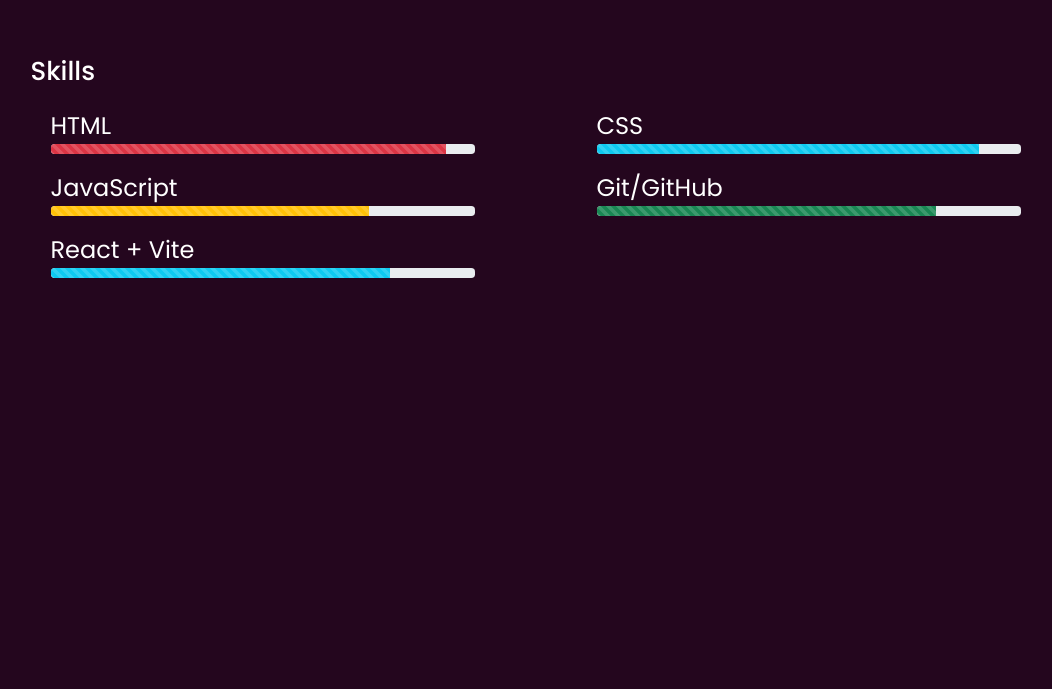
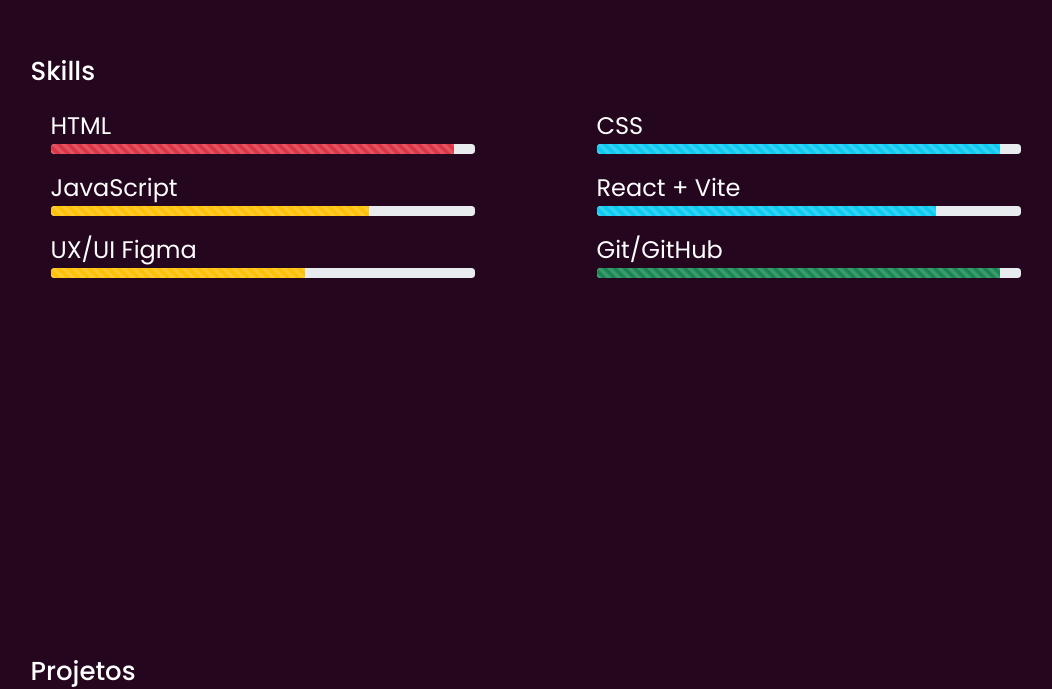
Before and after one commit to IagoRdgs/portfolio, a React (Vite) app: page / in a window 1280 px wide. Shown: the part 854-1543 px from the top of the page, without its empty margins (61-1113 px from the left). Built offline with nearby package versions, Linux system fonts and the light colour scheme; a web font is replaced by a local one.

Commit message:
feat: skill ux/ui figma fix: skills container height;

```diff
--- a/src/components/pages/Home/sections/Skills/Skills.jsx
+++ b/src/components/pages/Home/sections/Skills/Skills.jsx
@@ -13,14 +13,14 @@
                         <Col md={6}>
                             <SkillItem
                                 title="HTML"
-                                amount={93}
+                                amount={95}
                                 type="danger"
                             />
                         </Col>
                         <Col md={6}>
                             <SkillItem
                                 title="CSS"
-                                amount={90}
+                                amount={95}
                                 type="info"
                             />
                         </Col>
@@ -35,18 +35,26 @@
                         </Col>
                         <Col md={6}>
                             <SkillItem
-                                title="Git/GitHub"
-                                amount={80}
-                                type="success"
-                            />
-                        </Col>
-                        <Col md={6}>
-                            <SkillItem
                                 title="React + Vite"
                                 amount={80}
                                 type="info"
                             />
 
+                        </Col>
+                    </Row>
+                    <Row>
+                        <Col md={6}>
+                        <SkillItem
+                            title="UX/UI Figma"
+                            amount={60}
+                            type="warning"
+                        /></Col>
+                        <Col md={6}>
+                            <SkillItem
+                                title="Git/GitHub"
+                                amount={95}
+                                type="success"
+                            />
                         </Col>
                     </Row>
                 </ul>
--- a/src/components/pages/Home/sections/Skills/Skills.module.css
+++ b/src/components/pages/Home/sections/Skills/Skills.module.css
@@ -1,6 +1,6 @@
 .skills_container {
     width: 100%;
-    min-height: 100vh;
+    min-height: calc(100vh - 25vh);
     display: flex;
     flex-flow: column;
     margin: 0 auto;
```
